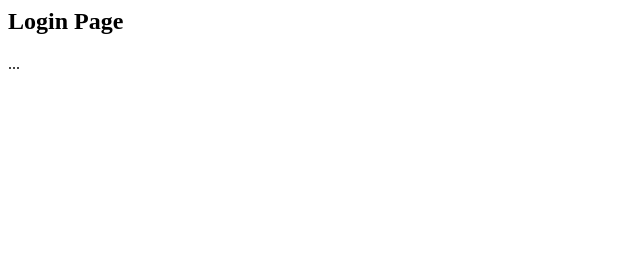
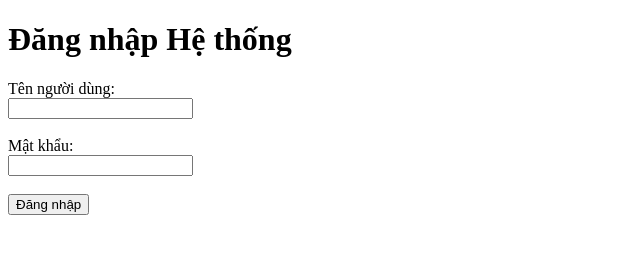
Before and after one commit to hoangphuoc2910/OSS_Git, a plain HTML site: page login.html in a window 1280 px wide. Shown: the whole page, without its empty margins (0-640 px from the left). Drawn offline with Linux system fonts and the light colour scheme.

Commit message:
FIX: Update login button type to submit

```diff
--- a/login.html
+++ b/login.html
@@ -1 +1,22 @@
-<h2>Login Page</h2><form>...</form>
+<!DOCTYPE html>
+<html lang="vi">
+
+<head>
+    <meta charset="UTF-8">
+    <title>Trang Đăng nhập</title>
+</head>
+
+<body>
+    <h1>Đăng nhập Hệ thống</h1>
+    <form action="/dashboard" method="POST">
+        <label for="username">Tên người dùng:</label><br>
+        <input type="text" id="username" name="username" required><br><br>
+
+        <label for="password">Mật khẩu:</label><br>
+        <input type="password" id="password" name="password" required><br><br>
+
+        <input type="submit" value="Đăng nhập" id="login-btn">
+    </form>
+</body>
+
+</html>
```
